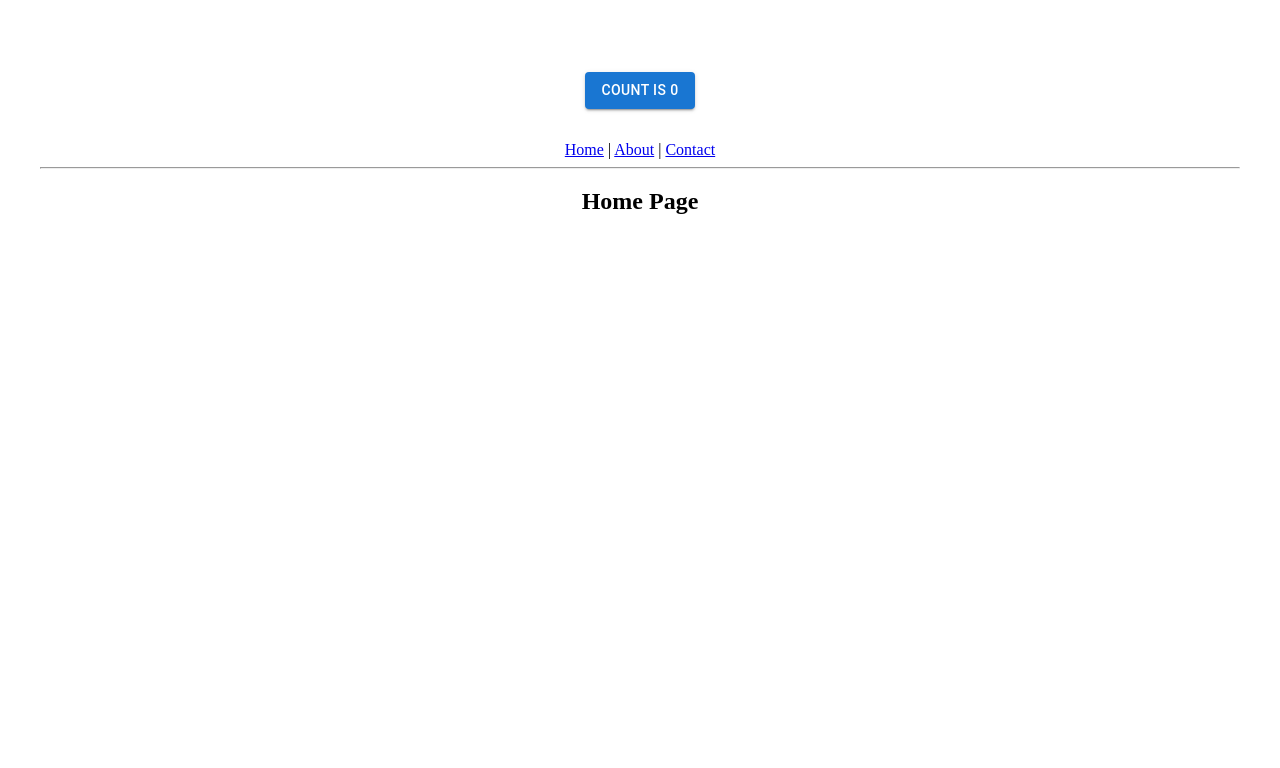
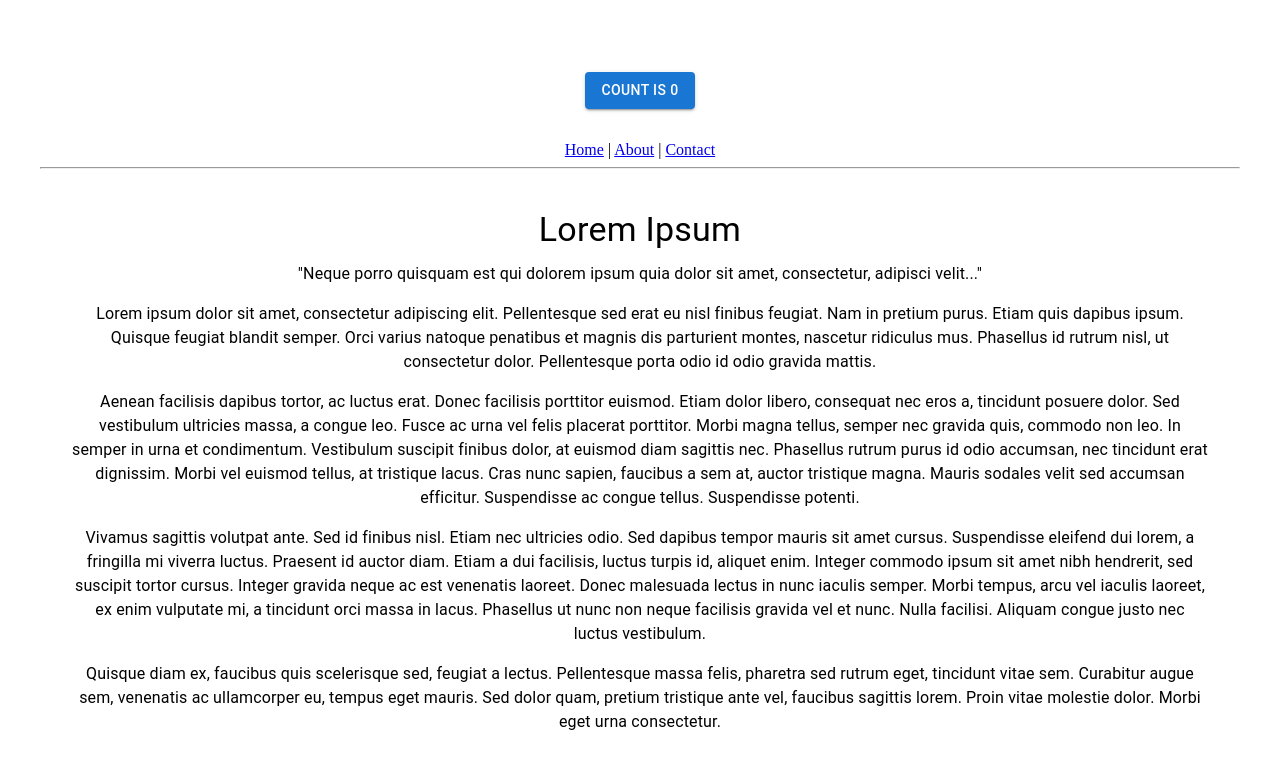
Before and after one commit to riinakik/rakenduste-programmeerimine-2025, a React (Vite) app in the folder 2025-09-18/my-app/: page / in a window 1280 px wide. Shown: the top 768 px of the page. Built offline with nearby package versions, Linux system fonts and the light colour scheme.

Commit message:
feat: add Lorem Ipsum content to Home and Contact pages

```diff
--- a/2025-09-18/my-app/src/components/Contact.tsx
+++ b/2025-09-18/my-app/src/components/Contact.tsx
@@ -1,3 +1,59 @@
+import { Box, Typography } from "@mui/material";
+
 export default function Contact() {
-  return <h2>Contact Page</h2>;
+  return (
+    <Box sx={{ p: 4, maxWidth: 2000, mx: "auto" }}>
+      <Typography variant="h4" gutterBottom>
+        Lorem Ipsum
+      </Typography>
+
+      <Typography paragraph>
+        "Neque porro quisquam est qui dolorem ipsum quia dolor sit amet,
+        consectetur, adipisci velit..."
+      </Typography>
+
+      <Typography paragraph>
+        Lorem ipsum dolor sit amet, consectetur adipiscing elit. Pellentesque
+        sed erat eu nisl finibus feugiat. Nam in pretium purus. Etiam quis
+        dapibus ipsum. Quisque feugiat blandit semper. Orci varius natoque
+        penatibus et magnis dis parturient montes, nascetur ridiculus mus.
+        Phasellus id rutrum nisl, ut consectetur dolor. Pellentesque porta odio
+        id odio gravida mattis.
+      </Typography>
+
+      <Typography paragraph>
+        Aenean facilisis dapibus tortor, ac luctus erat. Donec facilisis
+        porttitor euismod. Etiam dolor libero, consequat nec eros a, tincidunt
+        posuere dolor. Sed vestibulum ultricies massa, a congue leo. Fusce ac
+        urna vel felis placerat porttitor. Morbi magna tellus, semper nec
+        gravida quis, commodo non leo. In semper in urna et condimentum.
+        Vestibulum suscipit finibus dolor, at euismod diam sagittis nec.
+        Phasellus rutrum purus id odio accumsan, nec tincidunt erat dignissim.
+        Morbi vel euismod tellus, at tristique lacus. Cras nunc sapien, faucibus
+        a sem at, auctor tristique magna. Mauris sodales velit sed accumsan
+        efficitur. Suspendisse ac congue tellus. Suspendisse potenti.
+      </Typography>
+
+      <Typography paragraph>
+        Vivamus sagittis volutpat ante. Sed id finibus nisl. Etiam nec ultricies
+        odio. Sed dapibus tempor mauris sit amet cursus. Suspendisse eleifend
+        dui lorem, a fringilla mi viverra luctus. Praesent id auctor diam. Etiam
+        a dui facilisis, luctus turpis id, aliquet enim. Integer commodo ipsum
+        sit amet nibh hendrerit, sed suscipit tortor cursus. Integer gravida
+        neque ac est venenatis laoreet. Donec malesuada lectus in nunc iaculis
+        semper. Morbi tempus, arcu vel iaculis laoreet, ex enim vulputate mi, a
+        tincidunt orci massa in lacus. Phasellus ut nunc non neque facilisis
+        gravida vel et nunc. Nulla facilisi. Aliquam congue justo nec luctus
+        vestibulum.
+      </Typography>
+
+      <Typography paragraph>
+        Quisque diam ex, faucibus quis scelerisque sed, feugiat a lectus.
+        Pellentesque massa felis, pharetra sed rutrum eget, tincidunt vitae sem.
+        Curabitur augue sem, venenatis ac ullamcorper eu, tempus eget mauris.
+        Sed dolor quam, pretium tristique ante vel, faucibus sagittis lorem.
+        Proin vitae molestie dolor. Morbi eget urna consectetur.
+      </Typography>
+    </Box>
+  );
 }
--- a/2025-09-18/my-app/src/components/Home.tsx
+++ b/2025-09-18/my-app/src/components/Home.tsx
@@ -1,3 +1,59 @@
+import { Box, Typography } from "@mui/material";
+
 export default function Home() {
-  return <h2>Home Page</h2>;
+  return (
+    <Box sx={{ p: 4, maxWidth: 2000, mx: "auto" }}>
+      <Typography variant="h4" gutterBottom>
+        Lorem Ipsum
+      </Typography>
+
+      <Typography paragraph>
+        "Neque porro quisquam est qui dolorem ipsum quia dolor sit amet,
+        consectetur, adipisci velit..."
+      </Typography>
+
+      <Typography paragraph>
+        Lorem ipsum dolor sit amet, consectetur adipiscing elit. Pellentesque
+        sed erat eu nisl finibus feugiat. Nam in pretium purus. Etiam quis
+        dapibus ipsum. Quisque feugiat blandit semper. Orci varius natoque
+        penatibus et magnis dis parturient montes, nascetur ridiculus mus.
+        Phasellus id rutrum nisl, ut consectetur dolor. Pellentesque porta odio
+        id odio gravida mattis.
+      </Typography>
+
+      <Typography paragraph>
+        Aenean facilisis dapibus tortor, ac luctus erat. Donec facilisis
+        porttitor euismod. Etiam dolor libero, consequat nec eros a, tincidunt
+        posuere dolor. Sed vestibulum ultricies massa, a congue leo. Fusce ac
+        urna vel felis placerat porttitor. Morbi magna tellus, semper nec
+        gravida quis, commodo non leo. In semper in urna et condimentum.
+        Vestibulum suscipit finibus dolor, at euismod diam sagittis nec.
+        Phasellus rutrum purus id odio accumsan, nec tincidunt erat dignissim.
+        Morbi vel euismod tellus, at tristique lacus. Cras nunc sapien, faucibus
+        a sem at, auctor tristique magna. Mauris sodales velit sed accumsan
+        efficitur. Suspendisse ac congue tellus. Suspendisse potenti.
+      </Typography>
+
+      <Typography paragraph>
+        Vivamus sagittis volutpat ante. Sed id finibus nisl. Etiam nec ultricies
+        odio. Sed dapibus tempor mauris sit amet cursus. Suspendisse eleifend
+        dui lorem, a fringilla mi viverra luctus. Praesent id auctor diam. Etiam
+        a dui facilisis, luctus turpis id, aliquet enim. Integer commodo ipsum
+        sit amet nibh hendrerit, sed suscipit tortor cursus. Integer gravida
+        neque ac est venenatis laoreet. Donec malesuada lectus in nunc iaculis
+        semper. Morbi tempus, arcu vel iaculis laoreet, ex enim vulputate mi, a
+        tincidunt orci massa in lacus. Phasellus ut nunc non neque facilisis
+        gravida vel et nunc. Nulla facilisi. Aliquam congue justo nec luctus
+        vestibulum.
+      </Typography>
+
+      <Typography paragraph>
+        Quisque diam ex, faucibus quis scelerisque sed, feugiat a lectus.
+        Pellentesque massa felis, pharetra sed rutrum eget, tincidunt vitae sem.
+        Curabitur augue sem, venenatis ac ullamcorper eu, tempus eget mauris.
+        Sed dolor quam, pretium tristique ante vel, faucibus sagittis lorem.
+        Proin vitae molestie dolor. Morbi eget urna consectetur.
+      </Typography>
+    </Box>
+  );
 }
```
